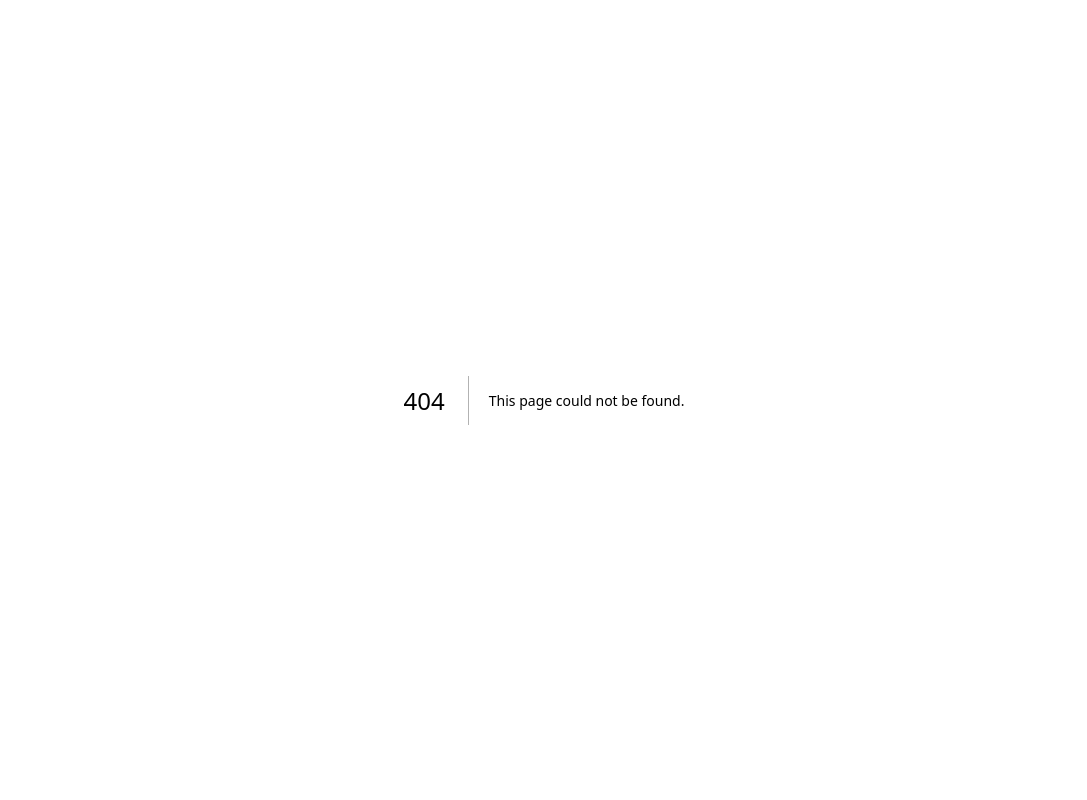
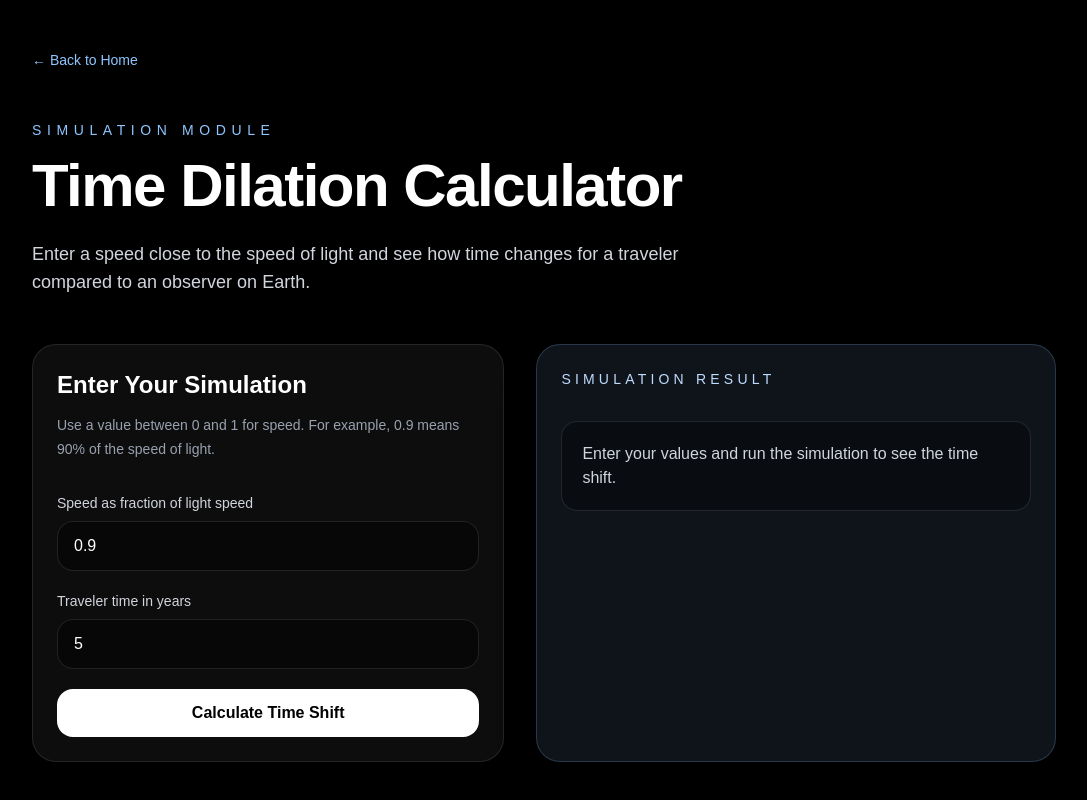
Before and after one commit to anastacia124/time-travel-theory-simulator, a Next.js app: page /calculator in a window 1280 px wide. Before the commit this address had no page. Shown: the top 800 px of the page, without its empty margins (96-1183 px from the left). Built offline with nearby package versions, Linux system fonts and the light colour scheme.

Commit message:
Add time dilation calculator

```diff
--- /dev/null
+++ b/app/calculator/page.tsx
@@ -0,0 +1,30 @@
+import TimeDilationCalculator from "@/components/TimeDilationCalculator";
+
+export default function CalculatorPage() {
+  return (
+    <main className="min-h-screen bg-black px-6 py-12 text-white">
+      <section className="mx-auto max-w-5xl">
+        <a href="/" className="text-sm text-blue-300 hover:text-blue-200">
+          ← Back to Home
+        </a>
+
+        <div className="mt-12">
+          <p className="mb-4 text-sm uppercase tracking-[0.4em] text-blue-300">
+            Simulation Module
+          </p>
+
+          <h1 className="text-4xl font-bold tracking-tight md:text-6xl">
+            Time Dilation Calculator
+          </h1>
+
+          <p className="mt-6 max-w-2xl text-lg text-gray-300">
+            Enter a speed close to the speed of light and see how time changes
+            for a traveler compared to an observer on Earth.
+          </p>
+        </div>
+
+        <TimeDilationCalculator />
+      </section>
+    </main>
+  );
+}
--- /dev/null
+++ b/components/TimeDilationCalculator.tsx
@@ -0,0 +1,136 @@
+"use client";
+
+import { useState } from "react";
+import { calculateEarthTime, calculateLorentzFactor } from "@/lib/physics";
+
+export default function TimeDilationCalculator() {
+  const [speedFraction, setSpeedFraction] = useState("0.9");
+  const [travelerTime, setTravelerTime] = useState("5");
+  const [earthTime, setEarthTime] = useState<number | null>(null);
+  const [lorentzFactor, setLorentzFactor] = useState<number | null>(null);
+  const [error, setError] = useState("");
+
+  function handleCalculate() {
+    try {
+      const speed = Number(speedFraction);
+      const time = Number(travelerTime);
+
+      if (Number.isNaN(speed) || Number.isNaN(time)) {
+        throw new Error("Please enter valid numbers.");
+      }
+
+      const gamma = calculateLorentzFactor(speed);
+      const earth = calculateEarthTime(time, speed);
+
+      setLorentzFactor(gamma);
+      setEarthTime(earth);
+      setError("");
+    } catch (err) {
+      setLorentzFactor(null);
+      setEarthTime(null);
+
+      if (err instanceof Error) {
+        setError(err.message);
+      } else {
+        setError("Something went wrong.");
+      }
+    }
+  }
+
+  return (
+    <div className="mt-12 grid gap-8 lg:grid-cols-[1fr_1.1fr]">
+      <section className="rounded-3xl border border-white/10 bg-white/5 p-6 shadow-2xl backdrop-blur">
+        <h2 className="text-2xl font-semibold">Enter Your Simulation</h2>
+
+        <p className="mt-3 text-sm leading-6 text-gray-400">
+          Use a value between 0 and 1 for speed. For example, 0.9 means 90% of
+          the speed of light.
+        </p>
+
+        <div className="mt-8 space-y-5">
+          <div>
+            <label className="mb-2 block text-sm font-medium text-gray-300">
+              Speed as fraction of light speed
+            </label>
+
+            <input
+              type="number"
+              step="0.01"
+              min="0"
+              max="0.9999"
+              value={speedFraction}
+              onChange={(event) => setSpeedFraction(event.target.value)}
+              className="w-full rounded-2xl border border-white/10 bg-black/40 px-4 py-3 text-white outline-none transition focus:border-blue-300"
+            />
+          </div>
+
+          <div>
+            <label className="mb-2 block text-sm font-medium text-gray-300">
+              Traveler time in years
+            </label>
+
+            <input
+              type="number"
+              step="0.1"
+              min="0"
+              value={travelerTime}
+              onChange={(event) => setTravelerTime(event.target.value)}
+              className="w-full rounded-2xl border border-white/10 bg-black/40 px-4 py-3 text-white outline-none transition focus:border-blue-300"
+            />
+          </div>
+
+          <button
+            type="button"
+            onClick={handleCalculate}
+            className="w-full rounded-2xl bg-white px-5 py-3 font-semibold text-black transition hover:bg-blue-200"
+          >
+            Calculate Time Shift
+          </button>
+
+          {error && (
+            <p className="rounded-2xl border border-red-400/30 bg-red-500/10 px-4 py-3 text-sm text-red-200">
+              {error}
+            </p>
+          )}
+        </div>
+      </section>
+
+      <section className="rounded-3xl border border-blue-300/20 bg-blue-300/10 p-6 shadow-2xl backdrop-blur">
+        <p className="text-sm uppercase tracking-[0.3em] text-blue-200">
+          Simulation Result
+        </p>
+
+        {earthTime === null || lorentzFactor === null ? (
+          <div className="mt-8 rounded-2xl border border-white/10 bg-black/30 p-5 text-gray-300">
+            Enter your values and run the simulation to see the time shift.
+          </div>
+        ) : (
+          <div className="mt-8 space-y-5">
+            <div className="rounded-2xl border border-white/10 bg-black/30 p-5">
+              <p className="text-sm text-gray-400">Lorentz Factor</p>
+
+              <p className="mt-2 text-3xl font-bold">
+                {lorentzFactor.toFixed(4)}
+              </p>
+            </div>
+
+            <div className="rounded-2xl border border-white/10 bg-black/30 p-5">
+              <p className="text-sm text-gray-400">Time Passed on Earth</p>
+
+              <p className="mt-2 text-3xl font-bold">
+                {earthTime.toFixed(2)} years
+              </p>
+            </div>
+
+            <p className="leading-7 text-gray-300">
+              The traveler feels {travelerTime} years pass. Because they are
+              moving at {(Number(speedFraction) * 100).toFixed(2)}% of light
+              speed, Earth experiences {earthTime.toFixed(2)} years during that
+              same trip.
+            </p>
+          </div>
+        )}
+      </section>
+    </div>
+  );
+}
--- /dev/null
+++ b/lib/physics.ts
@@ -0,0 +1,19 @@
+export function calculateLorentzFactor(speedFraction: number): number {
+  if (speedFraction <= 0 || speedFraction >= 1) {
+    throw new Error("Speed must be greater than 0 and less than 1.");
+  }
+
+  return 1 / Math.sqrt(1 - speedFraction * speedFraction);
+}
+
+export function calculateEarthTime(
+  travelerTime: number,
+  speedFraction: number
+): number {
+  if (travelerTime <= 0) {
+    throw new Error("Traveler time must be greater than 0.");
+  }
+
+  const lorentzFactor = calculateLorentzFactor(speedFraction);
+  return travelerTime * lorentzFactor;
+}
```
